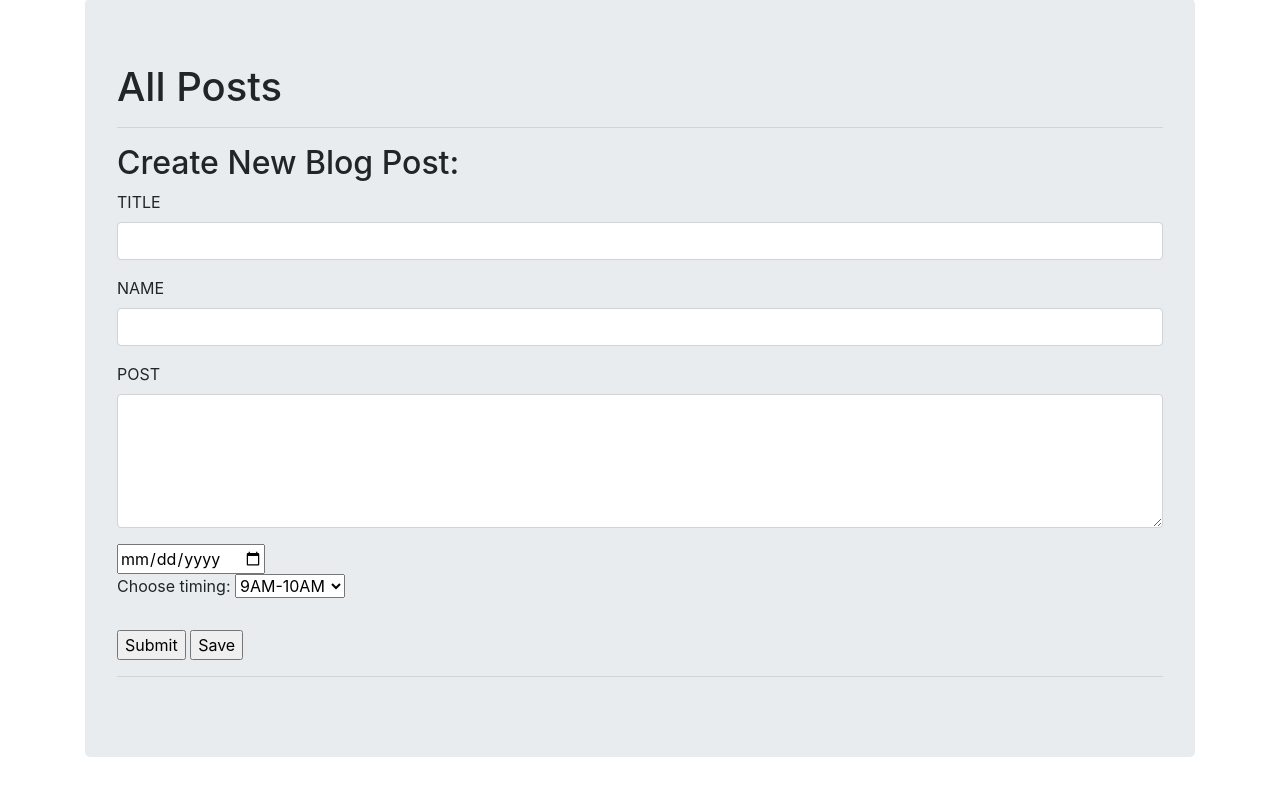
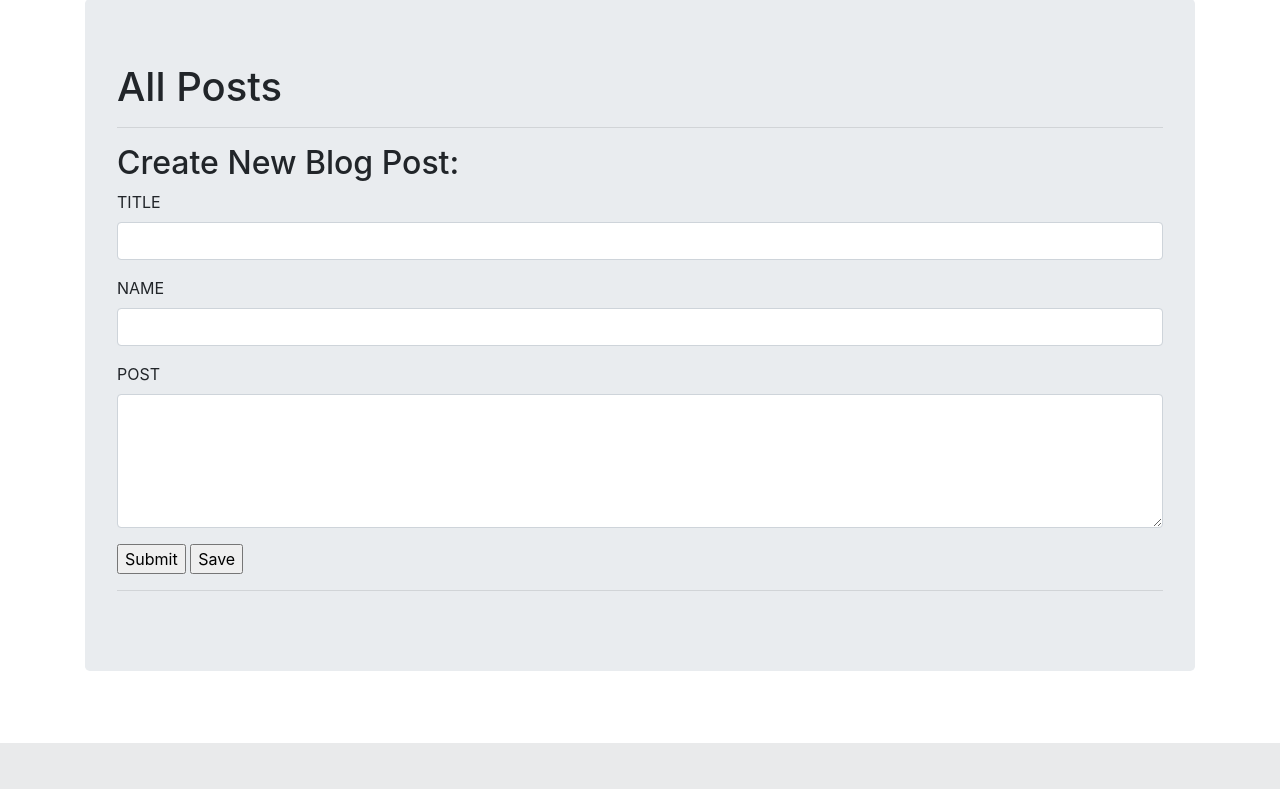
Before and after one commit to MDPuneethReddy/blogposts-flask, a Flask app: page /posts in a window 1280 px wide. Shown: the part 57-846 px from the top of the page. After the commit the page ends 800 px from the top, so only its background shows below. Run offline with Flask 2, Linux system fonts and the light colour scheme; data that the repository does not hold is empty; some libraries are stand-ins or nearby versions.

Commit message:
make it better

```diff
--- a/templates/posts.html
+++ b/templates/posts.html
@@ -23,17 +23,7 @@
   <label for="content">POST</label>
   <textarea class="form-control" name='content'  id="content" rows="5"></textarea>
 </div>
-<div>
-  <input type="date">
-  </div>
-<label for="timings">Choose timing:</label>
-  <select name="timings" id="timings">
-    <option value="9to10">9AM-10AM</option>
-    <option value="10to11">10AM-11AM</option>
-    <option value="11to12">11AM-12PM</option>
-    <option value="12to1">12PM-1PM</option>
-  </select>
-  <br><br>
+
   <input type="submit" value="Submit">
       <input type='submit' value='Save'>
     </form>
```
